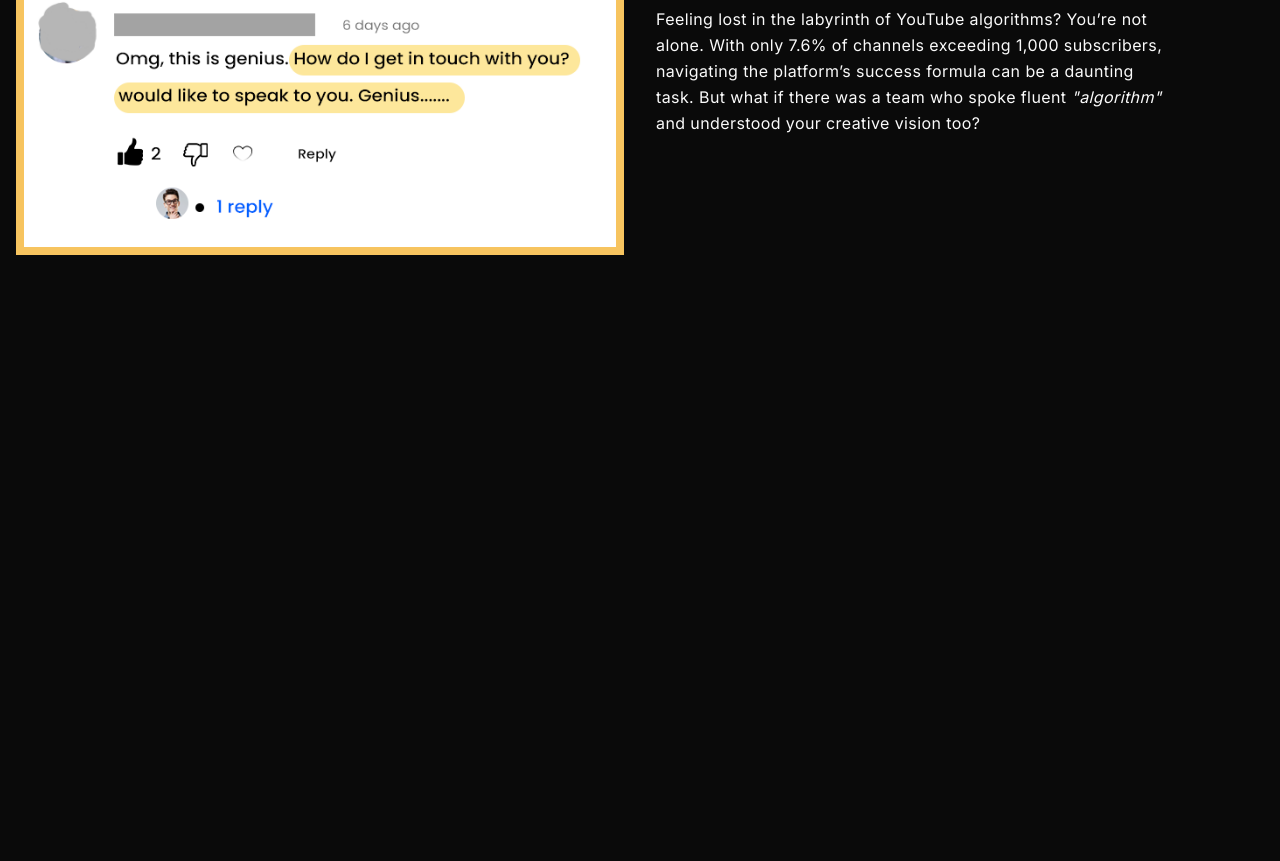
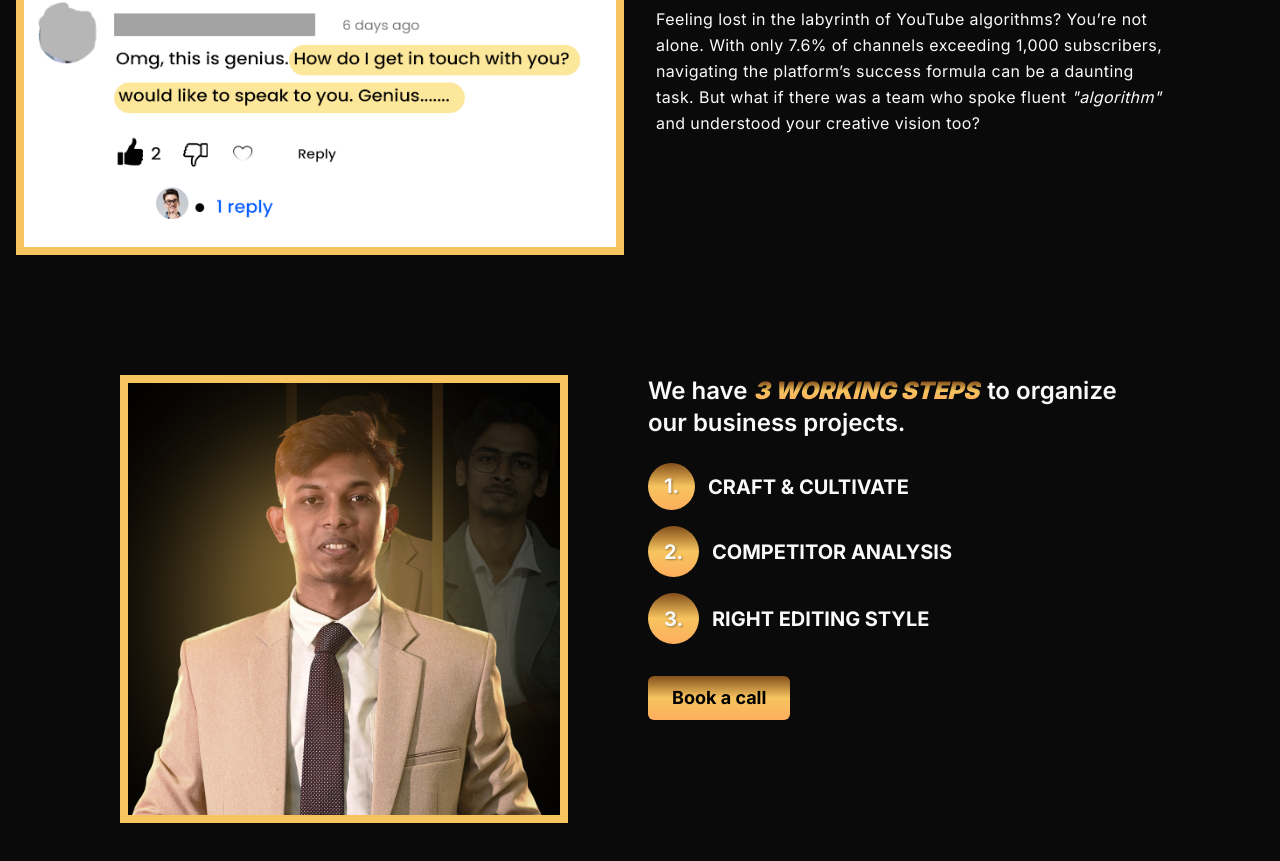
Before and after one commit to johurul-haque/bytee-media, a Next.js app: page / in a window 1280 px wide. Shown: the part 1113-1974 px from the top of the page. Before the commit the page ends 1488 px from the top, so only its background shows below. Built offline with nearby package versions, Linux system fonts and the light colour scheme.

Commit message:
added working-steps section

```diff
--- /dev/null
+++ b/src/components/book-a-call.tsx
@@ -0,0 +1,23 @@
+import Link from "next/link";
+import { cn } from "@/lib/cn";
+
+export function BookACall({
+  children,
+  className,
+}: {
+  children?: React.ReactNode;
+  className?: string;
+}) {
+  return (
+    <Link
+      href="/"
+      className={cn(
+        "px-6 py-2 text-lg text-black font-bold bg-gradient-to-b from-amber-dark via-amber-light" +
+          " to-amber-medium block max-w-fit rounded-md",
+        className,
+      )}
+    >
+      {children || "Book a call"}
+    </Link>
+  );
+}
--- a/src/components/layouts/home/analyze-section.tsx
+++ b/src/components/layouts/home/analyze-section.tsx
@@ -5,10 +5,10 @@
 export function AnalyzeSection() {
   return (
     <section className="py-14">
-      <h2 className="text-center text-3xl mb-2 font-medium">
+      <h2 className="sm:text-center text-3xl mb-2 font-medium">
         <TextGradient>Analyze now</TextGradient>
       </h2>
-      <p className="text-center max-w-md mx-auto font-light leading-relaxed">
+      <p className="sm:text-center max-w-md sm:mx-auto font-light leading-relaxed">
         What if there was a team who spoke fluent <em>{'"algorithm"'}</em> and
         understood your creative vision too?
       </p>
@@ -16,10 +16,10 @@
       <div className="py-16 grid md:grid-cols-2 max-md:justify-items-center items-center gap-8">
         <div className="space-y-5">
           <p className="text-center">
-            <span className="tracking-wide block mb-2 text-neutral-400">
+            <span className="max-sm:text-sm tracking-wide block mb-2 text-neutral-400">
               Imagine getting comments like this..
             </span>
-            <TextGradient className="uppercase font-black text-4xl">
+            <TextGradient className="uppercase font-black text-3xl sm:text-4xl">
               Every single day
             </TextGradient>
           </p>
--- a/src/components/layouts/home/hero-section.tsx
+++ b/src/components/layouts/home/hero-section.tsx
@@ -1,7 +1,7 @@
-import Link from "next/link";
 import Image from "next/image";
 import banner from "@/assets/banner.png";
 import { TextGradient } from "@/components/text-gradient";
+import { BookACall } from "@/components/book-a-call";
 
 export function HeroSection() {
   return (
@@ -18,12 +18,7 @@
           and {"Hello to excellence"}
         </p>
 
-        <Link
-          href="/"
-          className="px-6 py-2 text-lg text-black font-bold bg-gradient-to-b from-amber-dark via-amber-light to-amber-medium block max-w-fit rounded-md"
-        >
-          Book a call
-        </Link>
+        <BookACall />
       </div>
 
       <Image
--- /dev/null
+++ b/src/components/layouts/home/working-steps.tsx
@@ -0,0 +1,50 @@
+import Image from "next/image";
+import { TextGradient } from "@/components/text-gradient";
+import zunayed from "@/assets/zunayed-with-bg.jpg";
+import { BookACall } from "@/components/book-a-call";
+
+export function WorkingSteps() {
+  return (
+    <section className="flex gap-20 pb-16 justify-center">
+      <Image
+        src={zunayed}
+        className="border-8 border-amber-light max-w-md"
+        alt="Picture of Md. Zunayed Howlader"
+        width={800}
+        height={800}
+      />
+
+      <div>
+        <h2 className="text-2xl font-semibold max-w-lg">
+          We have{" "}
+          <TextGradient className="uppercase italic font-black inline-block pr-0.5">
+            3 Working steps
+          </TextGradient>{" "}
+          to organize our business projects.
+        </h2>
+
+        <ol className="space-y-4 text-xl font-bold mt-6 uppercase mb-8">
+          <li>
+            <Marker>1.</Marker> Craft & cultivate
+          </li>
+          <li>
+            <Marker>2.</Marker> Competitor analysis
+          </li>
+          <li>
+            <Marker>3.</Marker> Right editing style
+          </li>
+        </ol>
+
+        <BookACall />
+      </div>
+    </section>
+  );
+}
+
+function Marker({ children }: { children: React.ReactNode }) {
+  return (
+    <span className="bg-gradient-to-b from-amber-dark via-amber-light to-amber-medium inline-flex items-center aspect-square px-4 rounded-full font-bold [text-shadow:1px_1px_2px_rgba(23_23_23/0.4)] mr-2">
+      {children}
+    </span>
+  );
+}
--- a/src/pages/index.tsx
+++ b/src/pages/index.tsx
@@ -1,6 +1,7 @@
 import { Inter } from "next/font/google";
 import { HeroSection } from "@/components/layouts/home/hero-section";
 import { AnalyzeSection } from "@/components/layouts/home/analyze-section";
+import { WorkingSteps } from "@/components/layouts/home/working-steps";
 
 const inter = Inter({ subsets: ["latin"] });
 
@@ -9,6 +10,7 @@
     <main className={`container ${inter.className}`}>
       <HeroSection />
       <AnalyzeSection />
+      <WorkingSteps />
     </main>
   );
 }
```
Also changed, not shown: src/assets/zunayed-with-bg.jpg (added).
